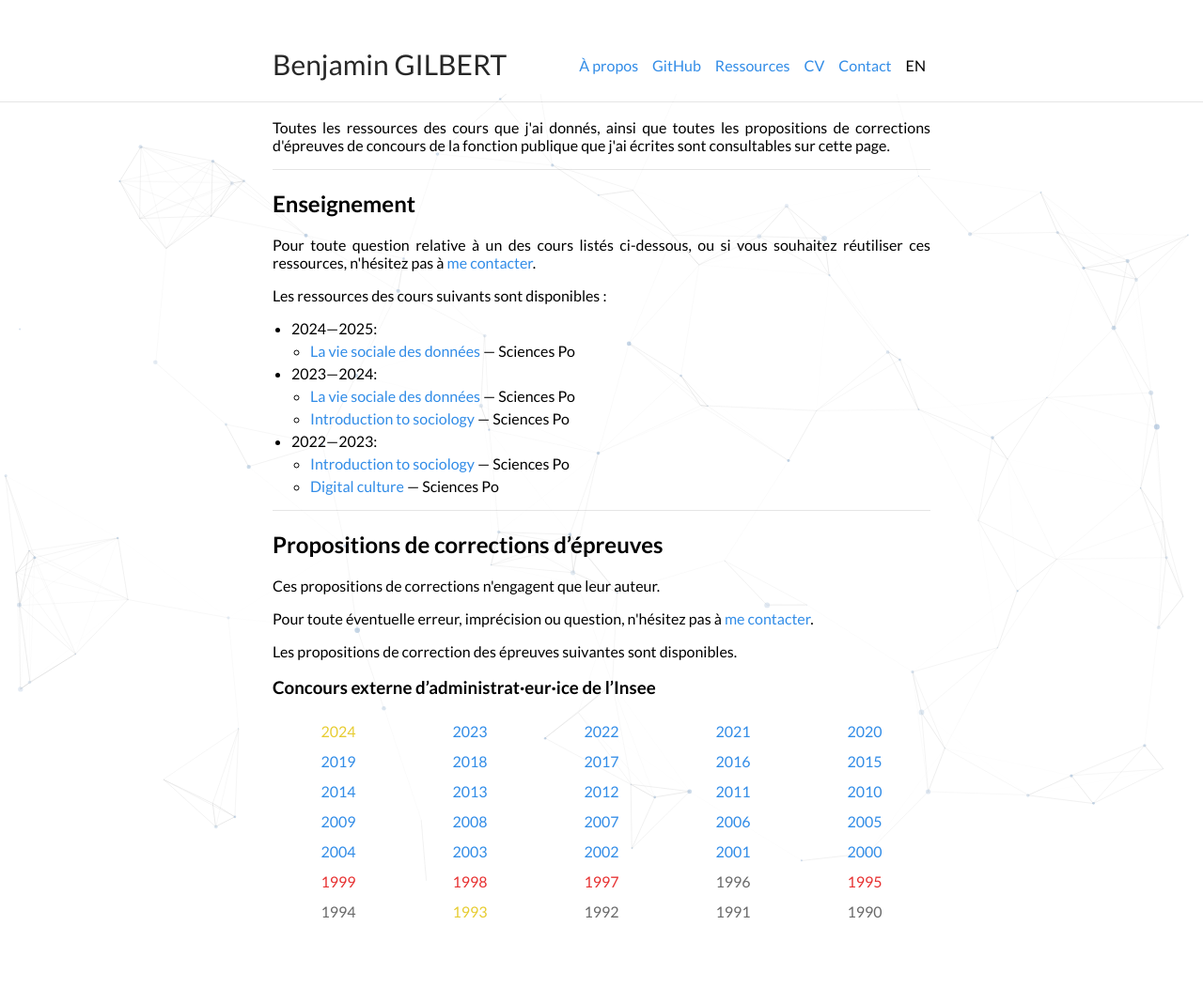
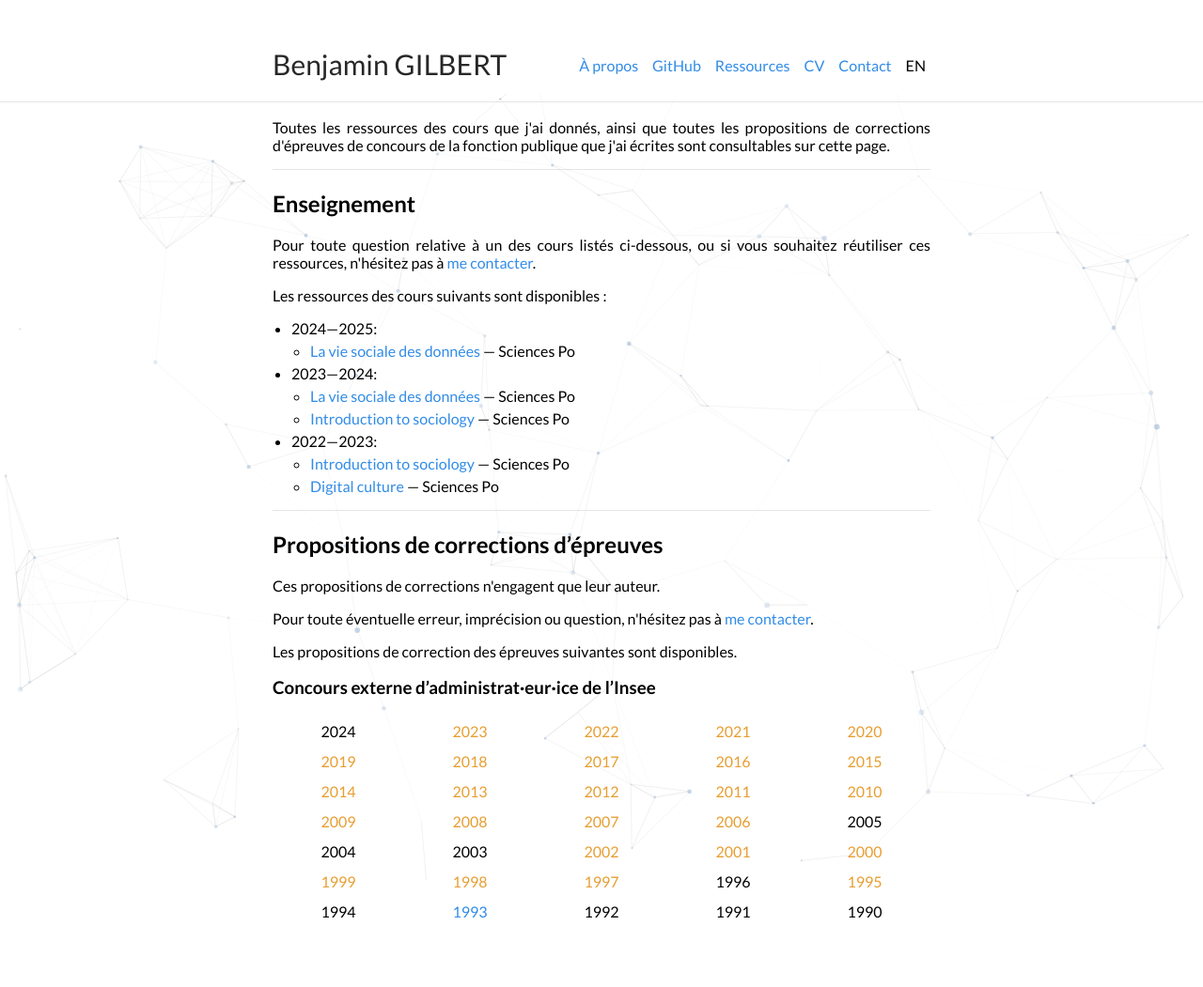
Before and after one commit to bglbrt/bglbrt.github.io, a Jekyll site: the page built from fr/ressources.md, in a window 1280 px wide. Shown: the whole page at 94% size. Built offline with Jekyll 4.4.1, drawn with Linux system fonts in a browser that asks for light colours; nearby versions of some CDN libraries.

Commit message:
Mise à jour du site

```diff
--- a/fr/ressources.md
+++ b/fr/ressources.md
@@ -52,52 +52,52 @@
 
 <table border="0">
   <tr>
-    <td><a style="color:#e7cc31;" href = "/fr/ressources/corrections/insee_administrateur_externe_2024">2024</a></td>
-    <td><a href = "/fr/ressources/corrections/insee_administrateur_externe_2023">2023</a></td>
-    <td><a href = "/fr/ressources/corrections/insee_administrateur_externe_2022">2022</a></td>
-    <td><a href = "/fr/ressources/corrections/insee_administrateur_externe_2021">2021</a></td>
-    <td><a href = "/fr/ressources/corrections/insee_administrateur_externe_2020">2020</a></td>
+    <td><a style="color:#000000;" href = "/fr/ressources/corrections/insee_administrateur_externe_2024">2024</a></td>
+    <td><a style="color:#e79e31;" href = "/fr/ressources/corrections/insee_administrateur_externe_2023">2023</a></td>
+    <td><a style="color:#e79e31;" href = "/fr/ressources/corrections/insee_administrateur_externe_2022">2022</a></td>
+    <td><a style="color:#e79e31;" href = "/fr/ressources/corrections/insee_administrateur_externe_2021">2021</a></td>
+    <td><a style="color:#e79e31;" href = "/fr/ressources/corrections/insee_administrateur_externe_2020">2020</a></td>
   </tr>
   <tr>
-    <td><a href = "/fr/ressources/corrections/insee_administrateur_externe_2019">2019</a></td>
-    <td><a href = "/fr/ressources/corrections/insee_administrateur_externe_2018">2018</a></td>
-    <td><a href = "/fr/ressources/corrections/insee_administrateur_externe_2017">2017</a></td>
-    <td><a href = "/fr/ressources/corrections/insee_administrateur_externe_2016">2016</a></td>
-    <td><a href = "/fr/ressources/corrections/insee_administrateur_externe_2015">2015</a></td>
+    <td><a style="color:#e79e31;" href = "/fr/ressources/corrections/insee_administrateur_externe_2019">2019</a></td>
+    <td><a style="color:#e79e31;" href = "/fr/ressources/corrections/insee_administrateur_externe_2018">2018</a></td>
+    <td><a style="color:#e79e31;" href = "/fr/ressources/corrections/insee_administrateur_externe_2017">2017</a></td>
+    <td><a style="color:#e79e31;" href = "/fr/ressources/corrections/insee_administrateur_externe_2016">2016</a></td>
+    <td><a style="color:#e79e31;" href = "/fr/ressources/corrections/insee_administrateur_externe_2015">2015</a></td>
   </tr>
   <tr>
-    <td><a href = "/fr/ressources/corrections/insee_administrateur_externe_2014">2014</a></td>
-    <td><a href = "/fr/ressources/corrections/insee_administrateur_externe_2013">2013</a></td>
-    <td><a href = "/fr/ressources/corrections/insee_administrateur_externe_2012">2012</a></td>
-    <td><a href = "/fr/ressources/corrections/insee_administrateur_externe_2011">2011</a></td>
-    <td><a href = "/fr/ressources/corrections/insee_administrateur_externe_2010">2010</a></td>
+    <td><a style="color:#e79e31;" href = "/fr/ressources/corrections/insee_administrateur_externe_2014">2014</a></td>
+    <td><a style="color:#e79e31;" href = "/fr/ressources/corrections/insee_administrateur_externe_2013">2013</a></td>
+    <td><a style="color:#e79e31;" href = "/fr/ressources/corrections/insee_administrateur_externe_2012">2012</a></td>
+    <td><a style="color:#e79e31;" href = "/fr/ressources/corrections/insee_administrateur_externe_2011">2011</a></td>
+    <td><a style="color:#e79e31;" href = "/fr/ressources/corrections/insee_administrateur_externe_2010">2010</a></td>
   </tr>
   <tr>
-    <td><a href = "/fr/ressources/corrections/insee_administrateur_externe_2009">2009</a></td>
-    <td><a href = "/fr/ressources/corrections/insee_administrateur_externe_2008">2008</a></td>
-    <td><a href = "/fr/ressources/corrections/insee_administrateur_externe_2007">2007</a></td>
-    <td><a href = "/fr/ressources/corrections/insee_administrateur_externe_2006">2006</a></td>
-    <td><a href = "/fr/ressources/corrections/insee_administrateur_externe_2005">2005</a></td>
+    <td><a style="color:#e79e31;" href = "/fr/ressources/corrections/insee_administrateur_externe_2009">2009</a></td>
+    <td><a style="color:#e79e31;" href = "/fr/ressources/corrections/insee_administrateur_externe_2008">2008</a></td>
+    <td><a style="color:#e79e31;" href = "/fr/ressources/corrections/insee_administrateur_externe_2007">2007</a></td>
+    <td><a style="color:#e79e31;" href = "/fr/ressources/corrections/insee_administrateur_externe_2006">2006</a></td>
+    <td><a style="color:#000000;" href = "/fr/ressources/corrections/insee_administrateur_externe_2005">2005</a></td>
   </tr>
   <tr>
-    <td><a href = "/fr/ressources/corrections/insee_administrateur_externe_2004">2004</a></td>
-    <td><a href = "/fr/ressources/corrections/insee_administrateur_externe_2003">2003</a></td>
-    <td><a href = "/fr/ressources/corrections/insee_administrateur_externe_2002">2002</a></td>
-    <td><a href = "/fr/ressources/corrections/insee_administrateur_externe_2001">2001</a></td>
-    <td><a href = "/fr/ressources/corrections/insee_administrateur_externe_2000">2000</a></td>
+    <td><a style="color:#000000;" href = "/fr/ressources/corrections/insee_administrateur_externe_2004">2004</a></td>
+    <td><a style="color:#000000;" href = "/fr/ressources/corrections/insee_administrateur_externe_2003">2003</a></td>
+    <td><a style="color:#e79e31;" href = "/fr/ressources/corrections/insee_administrateur_externe_2002">2002</a></td>
+    <td><a style="color:#e79e31;" href = "/fr/ressources/corrections/insee_administrateur_externe_2001">2001</a></td>
+    <td><a style="color:#e79e31;" href = "/fr/ressources/corrections/insee_administrateur_externe_2000">2000</a></td>
   </tr>
   <tr>
-    <td><a style="color:#e73131;" href = "/fr/ressources/corrections/insee_administrateur_externe_1999">1999</a></td>
-    <td><a style="color:#e73131;" href = "/fr/ressources/corrections/insee_administrateur_externe_1998">1998</a></td>
-    <td><a style="color:#e73131;" href = "/fr/ressources/corrections/insee_administrateur_externe_1997">1997</a></td>
-    <td><a style="color:#696969;" href = "/fr/ressources/corrections/insee_administrateur_externe_1996">1996</a></td>
-    <td><a style="color:#e73131;" href = "/fr/ressources/corrections/insee_administrateur_externe_1995">1995</a></td>
+    <td><a style="color:#e79e31;" href = "/fr/ressources/corrections/insee_administrateur_externe_1999">1999</a></td>
+    <td><a style="color:#e79e31;" href = "/fr/ressources/corrections/insee_administrateur_externe_1998">1998</a></td>
+    <td><a style="color:#e79e31;" href = "/fr/ressources/corrections/insee_administrateur_externe_1997">1997</a></td>
+    <td><a style="color:#000000;" href = "/fr/ressources/corrections/insee_administrateur_externe_1996">1996</a></td>
+    <td><a style="color:#e79e31;" href = "/fr/ressources/corrections/insee_administrateur_externe_1995">1995</a></td>
   </tr>
   <tr>
-    <td><a style="color:#696969;" href = "/fr/ressources/corrections/insee_administrateur_externe_1994">1994</a></td>
-    <td><a style="color:#e7cc31;" href = "/fr/ressources/corrections/insee_administrateur_externe_1993">1993</a></td>
-    <td><a style="color:#696969;" href = "/fr/ressources/corrections/insee_administrateur_externe_1992">1992</a></td>
-    <td><a style="color:#696969;" href = "/fr/ressources/corrections/insee_administrateur_externe_1991">1991</a></td>
-    <td><a style="color:#696969;" href = "/fr/ressources/corrections/insee_administrateur_externe_1990">1990</a></td>
+    <td><a style="color:#000000;" href = "/fr/ressources/corrections/insee_administrateur_externe_1994">1994</a></td>
+    <td><a href = "/fr/ressources/corrections/insee_administrateur_externe_1993">1993</a></td>
+    <td><a style="color:#000000;" href = "/fr/ressources/corrections/insee_administrateur_externe_1992">1992</a></td>
+    <td><a style="color:#000000;" href = "/fr/ressources/corrections/insee_administrateur_externe_1991">1991</a></td>
+    <td><a style="color:#000000;" href = "/fr/ressources/corrections/insee_administrateur_externe_1990">1990</a></td>
   </tr>
 </table>
```
